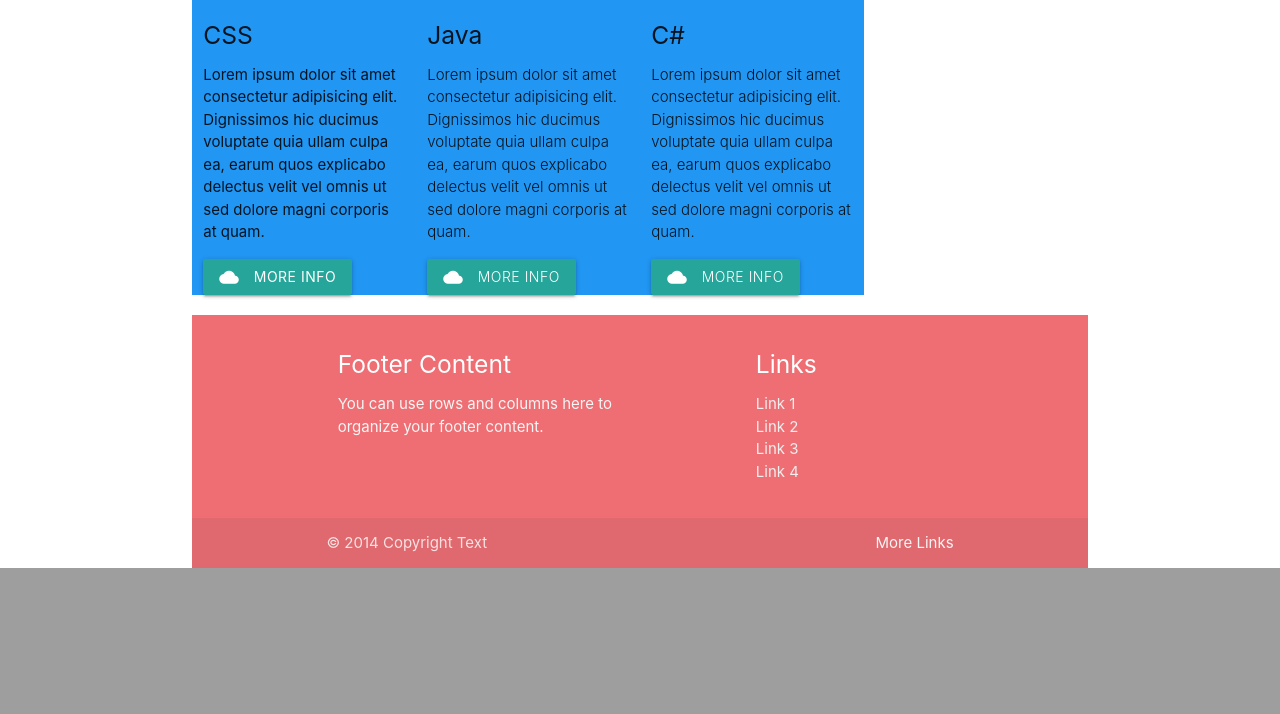
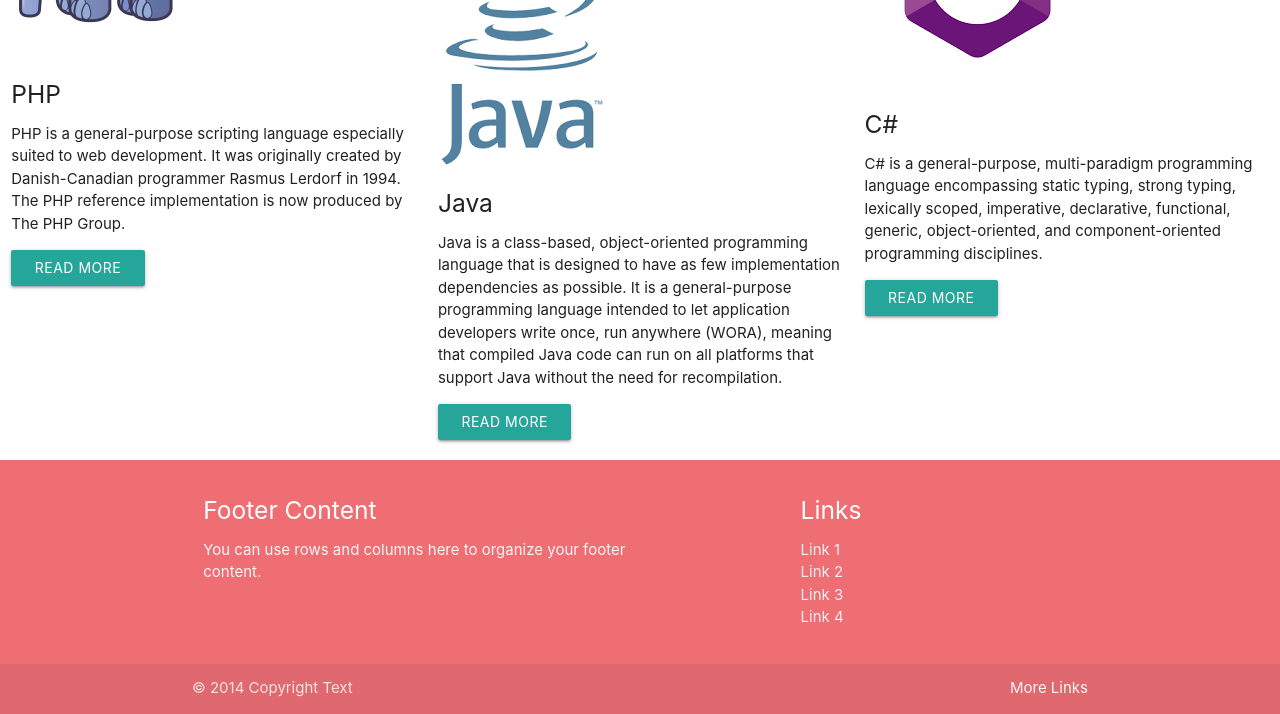
Before and after one commit to JuppyOG/vcs2011-grupe2, a PHP site: page / in a window 1280 px wide. Shown: the part 1118-1832 px from the top of the page. Before the commit the page ends 1686 px from the top, so only its background shows below. Run offline with PHP 8.4, Linux system fonts and the light colour scheme.

Commit message:
beveikdone

```diff
--- a/index.php
+++ b/index.php
@@ -6,37 +6,39 @@
 <h1 class="blue lighten-4 black-text">
         In this page we are going to tell you our experience in Vilnius Coding School
     </h1>
-    <a  class= " waves-effect waves-light btn"  href="#"><i class="material-icons left">cloud
+    <a  class= " waves-effect waves-light btn"  href="#"><i class="material-icons left">
     </i>read more</a>
   </div>
 </div>
+
 <div class= "container">
 
-    <a  class= " waves-effect waves-light btn"  href="#"><i class="material-icons left">cloud
+
+    <p> Lorem, ipsum dolor sit amet consectetur adipisicing elit. Inventore cum incidunt suscipit laboriosam animi facilis illum natus soluta, id eaque, porro velit doloremque, sequi recusandae delectus necessitatibus mollitia accusamus earum?</p>
+    </div>
+
+    <div class="row">
+        <div class="col s12 m6 l4 "><img src= "images/phplogo.png" alt="php logo">
+            <h5>PHP</h5>
+            <p>PHP is a general-purpose scripting language especially suited to web development. It was originally created by Danish-Canadian programmer Rasmus Lerdorf in 1994. The PHP reference implementation is now produced by The PHP Group.</p>
+            <a  class= " waves-effect waves-light btn"  href="https://google.comm"><i class="material-icons left">
     </i>read more</a>
-    <p> Lorem, ipsum dolor sit amet consectetur adipisicing elit. Inventore cum incidunt suscipit laboriosam animi facilis illum natus soluta, id eaque, porro velit doloremque, sequi recusandae delectus necessitatibus mollitia accusamus earum?</p>
-    <div class="row">
-        <div class="col s12 m6 l3 sky blue"><img class= circle src="https://picsum.photos/100" alt="">
-            <h5>CSS</h5>
-            <p>Lorem ipsum dolor sit amet consectetur adipisicing elit. Dignissimos hic ducimus voluptate quia ullam culpa ea, earum quos explicabo delectus velit vel omnis ut sed dolore magni corporis at quam.</p>
-            <a  class= " waves-effect waves-light btn"  href="#"><i class="material-icons left">cloud
-    </i>more info</a>
             </div>
 
-            <div class="col s12 m6 l3 light blue"><img class= circle src="https://picsum.photos/100" alt="">
+            <div class="col s12 m6 l4"><img src="images/javalogo.png" alt="Java logo">
             <h5>Java</h5>
-            <p>Lorem ipsum dolor sit amet consectetur adipisicing elit. Dignissimos hic ducimus voluptate quia ullam culpa ea, earum quos explicabo delectus velit vel omnis ut sed dolore magni corporis at quam.</p>
-            <a  class= " waves-effect waves-light btn"  href="#"><i class="material-icons left">cloud
-    </i>more info</a>
+            <p>Java is a class-based, object-oriented programming language that is designed to have as few implementation dependencies as possible. It is a general-purpose programming language intended to let application developers write once, run anywhere (WORA), meaning that compiled Java code can run on all platforms that support Java without the need for recompilation.</p>
+            <a  class= " waves-effect waves-light btn"  href="https://google.com"><i class="material-icons left">
+    </i>read more</a>
             </div>
-            <div class="col s12 m6 l3 light blue"><img class= circle src="https://picsum.photos/100" alt="">
+            <div class="col s12 m6 l4"><img src="images/Clogo.png" alt="C# logo">
             <h5>C#</h5>
-            <p>Lorem ipsum dolor sit amet consectetur adipisicing elit. Dignissimos hic ducimus voluptate quia ullam culpa ea, earum quos explicabo delectus velit vel omnis ut sed dolore magni corporis at quam.</p>
-            <a  class= " waves-effect waves-light btn"  href="#"><i class="material-icons left">cloud
-    </i>more info</a>
+            <p>C# is a general-purpose, multi-paradigm programming language encompassing static typing, strong typing, lexically scoped, imperative, declarative, functional, generic, object-oriented, and component-oriented programming disciplines.</p>
+            <a  class= " waves-effect waves-light btn"  href="https://google.com"><i class="material-icons left">
+    </i>read more</a>
             </div>
+
+
 </div>
 
-
-
 <?php include "footer.php" ?>
--- a/styles/style.css
+++ b/styles/style.css
@@ -31,7 +31,7 @@ row{
 .fonas{
 
     background-color: lightgray;
-    background-image: url( "https://picsum.photos/1920/300");
+    background-image: ;
     background-size: cover;
     background-position: center center;
 }
```
Also changed, not shown: images/._Clogo.png (added), images/._classroom.jpg (added), images/._javalogo.png (added), images/._phplogo.png (added), images/Clogo.png (added), images/classroom.jpg (added), images/javalogo.png (added), images/phplogo.png (added).
